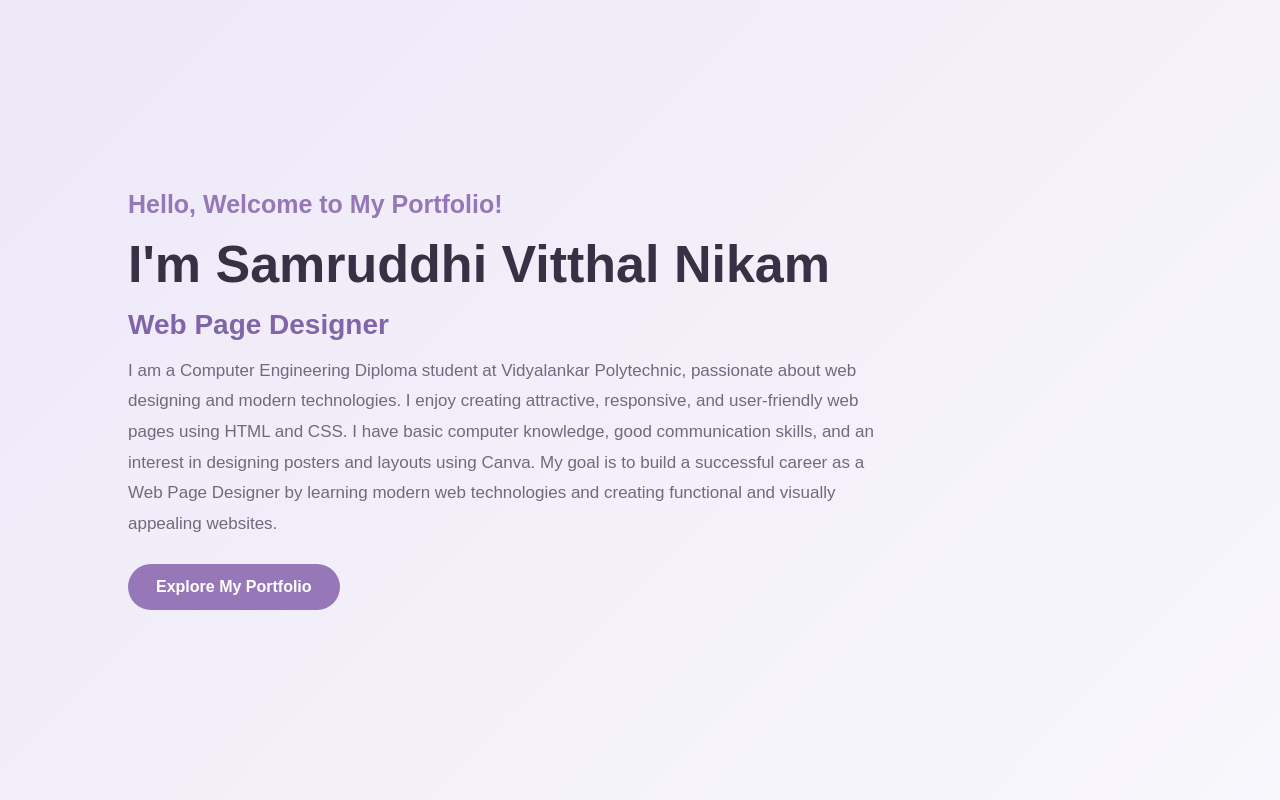
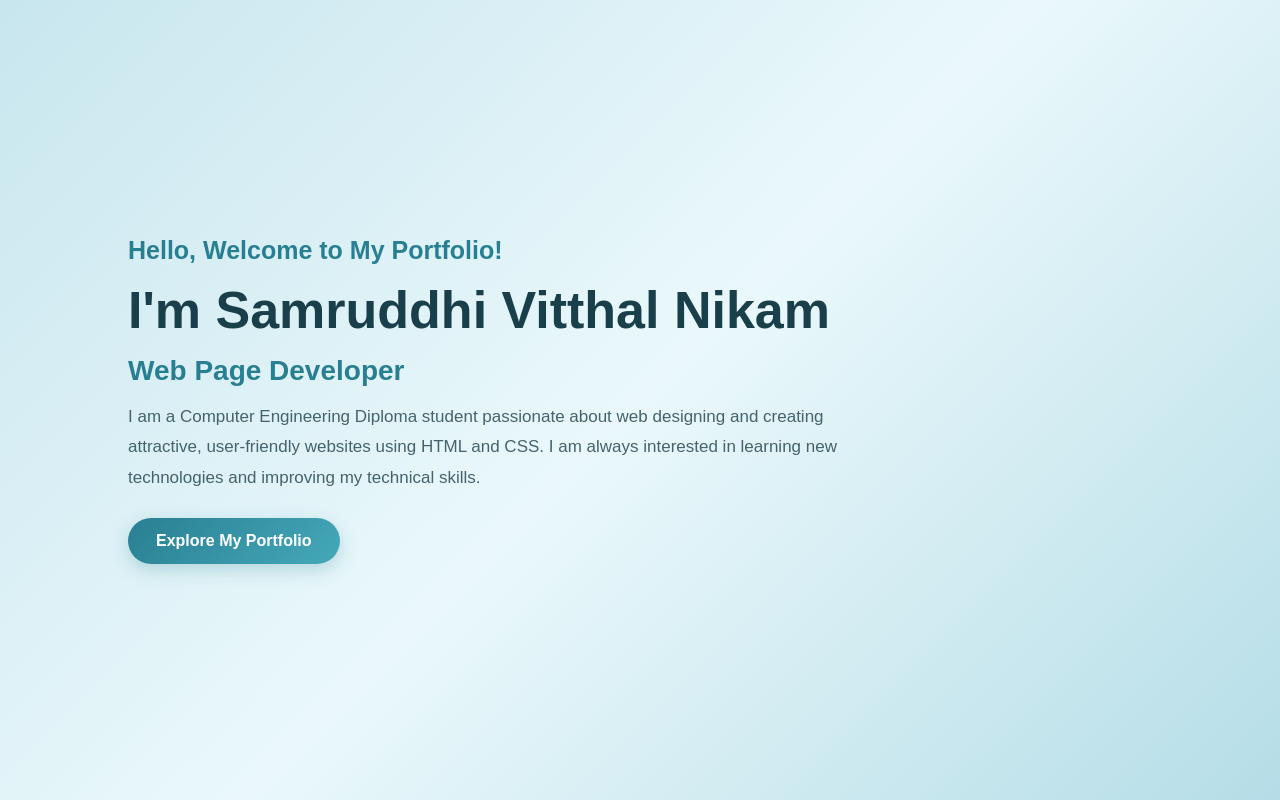
Before and after one commit to samruddhinikam78-beep/Portfolio, a plain HTML site: page index.html in a window 1280 px wide. Drawn offline with Linux system fonts and the light colour scheme.

Commit message:
Revise index.html for design and content updates
Updated the portfolio page with new styles and content.

```diff
--- a/index.html
+++ b/index.html
@@ -3,21 +3,20 @@
 <head>
 <meta charset="UTF-8">
 <meta name="viewport" content="width=device-width, initial-scale=1.0">
-<title>Samruddhi Vitthal Nikam | Portfolio</title>
+
+<title>Samruddhi Nikam | Portfolio</title>
 
 <style>
-
 * {
     margin: 0;
     padding: 0;
     box-sizing: border-box;
     font-family: Arial, sans-serif;
-scroll-behavior: smooth;
 }
 
 body {
-background: #F8F7FC;
-color: #454052;
+    background: #C8E6EE;
+    color: #24434D;
 }
 
 .home {
@@ -25,7 +24,7 @@ min-height: 100vh;
     display: flex;
     align-items: center;
     padding: 50px 10%;
-background: linear-gradient(135deg, #EEE8F7, #F8F7FC);
+    background: linear-gradient(135deg, #C8E6EE, #EAF8FB, #B5DDE7);
 }
 
 .home-content {
@@ -34,49 +33,49 @@ animation: fadeUp 1.3s ease;
 }
 
 .home h3 {
-color: #9678B8;
+    color: #287F91;
     font-size: 25px;
     margin-bottom: 15px;
 }
 
 .home h1 {
     font-size: 52px;
-color: #383044;
+    color: #183F4A;
     margin-bottom: 15px;
 }
 
 .home h2 {
     font-size: 28px;
-color: #8065A8;
+    color: #287F91;
     margin-bottom: 15px;
 }
 
 .home p {
     font-size: 17px;
     line-height: 1.8;
-color: #706A7D;
+    color: #45636C;
     margin-bottom: 25px;
 }
 
 .btn {
     display: inline-block;
-background: #9678B8;
+    background: linear-gradient(135deg, #287F91, #45A9BA);
     color: white;
     padding: 14px 28px;
     border-radius: 30px;
     text-decoration: none;
     font-weight: bold;
     transition: 0.3s;
+    box-shadow: 0 6px 18px rgba(40,127,145,0.25);
 }
 
 .btn:hover {
-background: #8065A8;
+    background: #26788A;
     transform: translateY(-5px);
-box-shadow: 0 8px 20px rgba(128, 101, 168, 0.2);
+    box-shadow: 0 8px 20px rgba(40,127,145,0.35);
 }
 
 @keyframes fadeUp {
-
     from {
         opacity: 0;
         transform: translateY(40px);
@@ -86,11 +85,9 @@ to {
         opacity: 1;
         transform: translateY(0);
     }
-
 }
 
 @media (max-width: 600px) {
-
     .home {
         padding: 30px 7%;
     }
@@ -102,17 +99,7 @@ font-size: 36px;
     .home h2 {
         font-size: 23px;
     }
-
-.home h3 {
-font-size: 20px;
 }
-
-.home p {
-font-size: 15px;
-}
-
-}
-
 </style>
 </head>
 
@@ -126,17 +113,17 @@ font-size: 15px;
 
         <h1>I'm Samruddhi Vitthal Nikam</h1>
 
-<h2>Web Page Designer</h2>
+        <h2>Web Page Developer</h2>
 
         <p>
-I am a Computer Engineering Diploma student at Vidyalankar Polytechnic, passionate about web designing and modern technologies.
-
-I enjoy creating attractive, responsive, and user-friendly web pages using HTML and CSS. I have basic computer knowledge, good communication skills, and an interest in designing posters and layouts using Canva.
-
-My goal is to build a successful career as a Web Page Designer by learning modern web technologies and creating functional and visually appealing websites.
+            I am a Computer Engineering Diploma student
+            passionate about web designing and creating
+            attractive, user-friendly websites using HTML
+            and CSS. I am always interested in learning
+            new technologies and improving my technical skills.
         </p>
 
-<a href="file:///C:/Users/Admin/Desktop/portfolio.html" class="btn">
+        <a href="file:///C:/Users/Admin/Desktop/PORFOLIO.html" class="btn">
             Explore My Portfolio
         </a>
 
```
Lines whose indentation alone changed are shown as unchanged.
